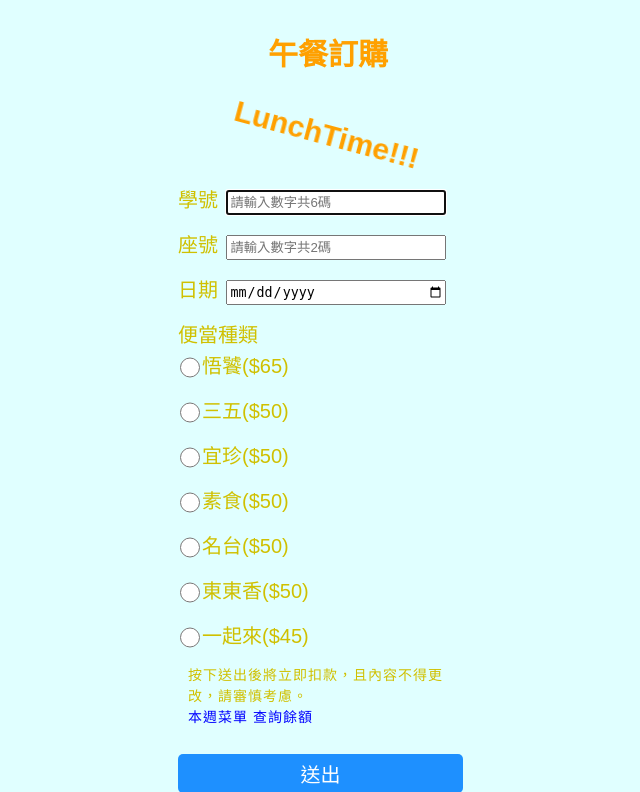
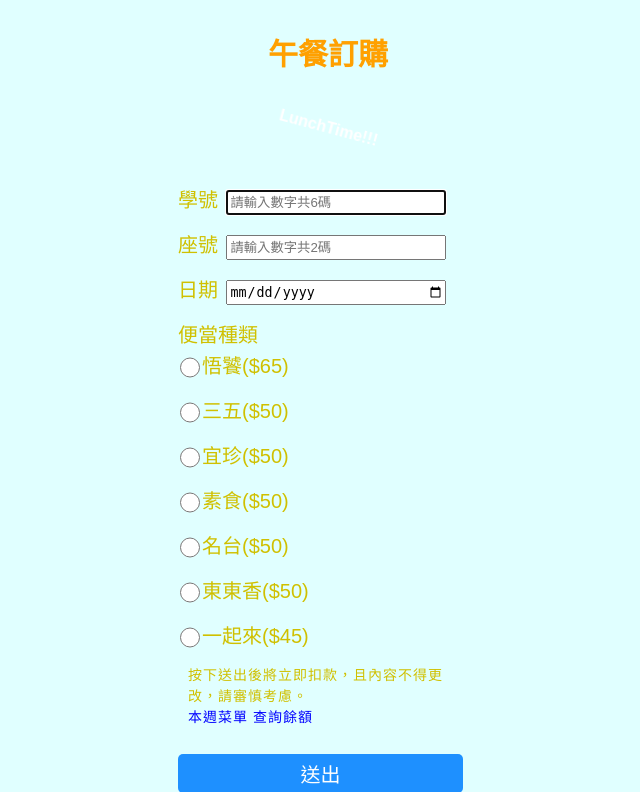
Before and after one commit to 113empire/lunch13, a Flask app: page /order/ in a window 1280 px wide. Shown: the top 792 px of the page, without its empty margins (312-952 px from the left). Run offline with Flask 2, Linux system fonts and the light colour scheme.

Commit message:
Update order.html

```diff
--- a/templates/order.html
+++ b/templates/order.html
@@ -18,7 +18,7 @@
         </header>
 
         <header class="lunchtime">
-            <h1 class="title">LunchTime!!!</h1>
+            <h1 class="title1">LunchTime!!!</h1>
         </header>
 
         <main>
```
